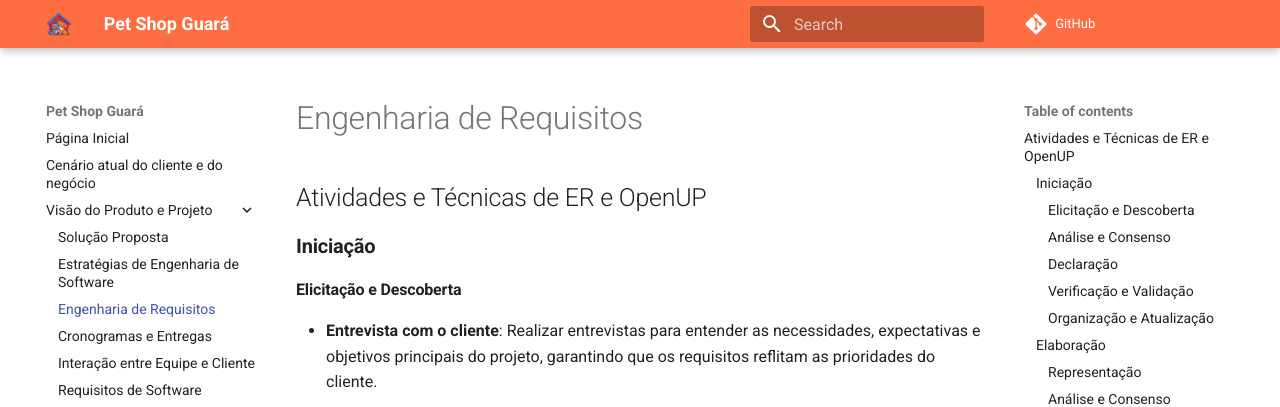
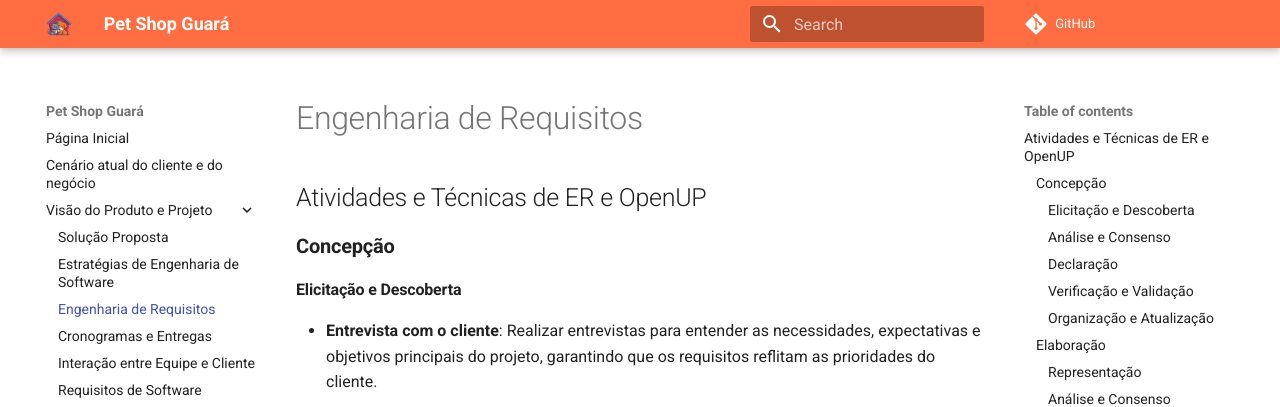
Before and after one commit to mdsreq-fga-unb/2024.2-T03-PetShopGuara, an MkDocs documentation site: the page built from docs/VisãoProduto/EngRequisitos.md, in a window 1280 px wide and 900 px high. Shown: the top 407 px of the window. Built offline with MkDocs 1.6.1 and Material for MkDocs 9.7.7, drawn with Linux system fonts in a browser that asks for light colours; comment, search, counter and statistics services are not loaded.

Commit message:
docs: mudando o nome da fase

```diff
--- a/docs/VisãoProduto/EngRequisitos.md
+++ b/docs/VisãoProduto/EngRequisitos.md
@@ -2,7 +2,7 @@
 
 ## Atividades e Técnicas de ER e OpenUP
 
-### **Iniciação**
+### **Concepção**
 
 #### **Elicitação e Descoberta**
 
@@ -78,7 +78,7 @@
 ## Engenharia de Requisitos e o OpenUP
 | **Fases do OpenUP** | **Atividades da ER**          | **Prática**                     | **Técnica**                                                                                     | **Resultados Esperados**                                                                                          |
 |----------------------|------------------------------|----------------------------------|-------------------------------------------------------------------------------------------------|-------------------------------------------------------------------------------------------------------------------|
-| **Iniciação**        | **Elicitação e Descoberta**  | Conhecimento do cliente e do problema | Entrevista com o cliente, Análise de Concorrentes, Brainstorming                                | Lista de necessidades, Declaração do problema, Lista de requisitos, Proposta de solução                                                                    |
+| **Concepção**        | **Elicitação e Descoberta**  | Conhecimento do cliente e do problema | Entrevista com o cliente, Análise de Concorrentes, Brainstorming                                | Lista de necessidades, Declaração do problema, Lista de requisitos, Proposta de solução                                                                    |
 |                      | **Análise e Consenso**       | Análise de requisitos            | Análise de Domínio de Requisito, Análise de viabilidade, Reuniões entre os membros da equipe     | Criação do MVP                                  |
 |                      | **Declaração**               | Registros dos requisitos         | Reuniões entre os membros da equipe, Documento de visão de produto, Especificação de Requisitos, Features | SRS - Software Requirements Specification|
 |                      | **Verificação e Validação**  | Validação de Requisitos          | Reunião entre os membros da equipe, Revisão de Critérios de Aceitação, Brainstorming             | DoD e DoR
```
